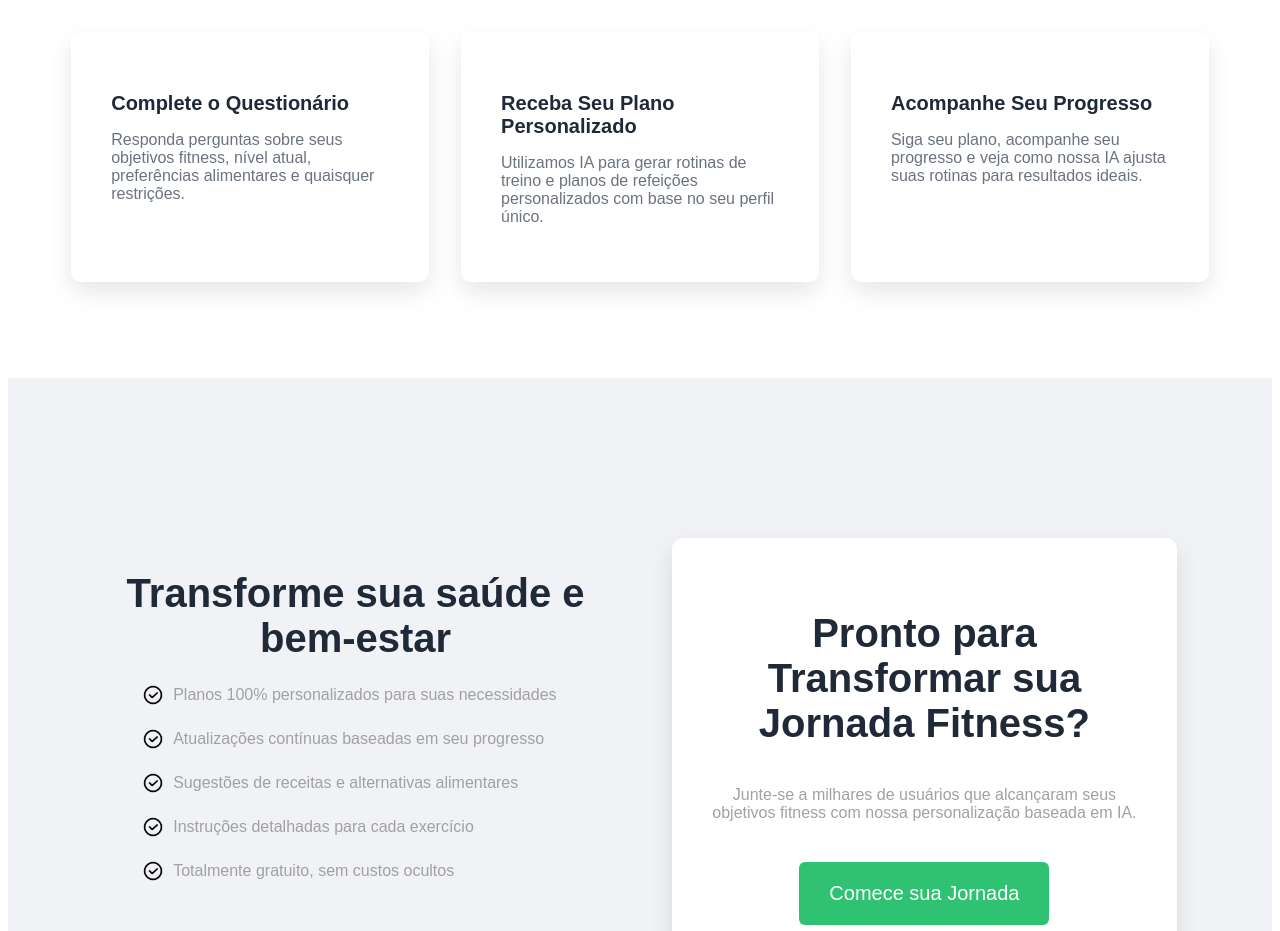
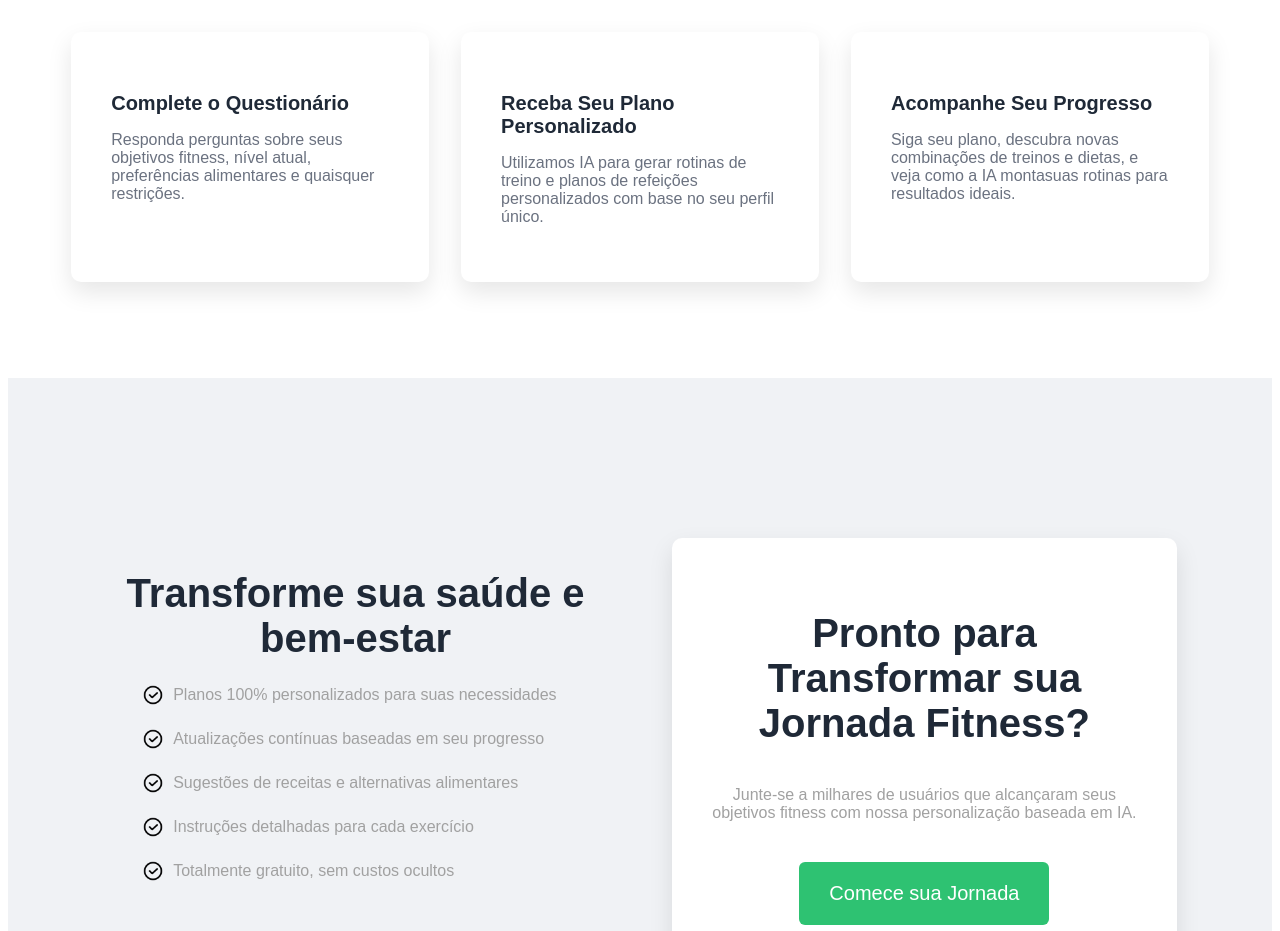
Before and after one commit to lucasntl/VitaAI, a plain HTML site: page frontend/index.html in a window 1280 px wide. Shown: the part 1640-2571 px from the top of the page. Drawn offline with Linux system fonts and the light colour scheme.

Commit message:
Update index.html Eduardo 24-06

```diff
--- a/frontend/index.html
+++ b/frontend/index.html
@@ -86,8 +86,7 @@
                 </div>
                 <div class="cartao">
                     <h3>Acompanhe Seu Progresso</h3>
-                    <p>Siga seu plano, acompanhe seu progresso e veja como nossa IA ajusta suas rotinas para resultados
-                        ideais.</p>
+                    <p>Siga seu plano, descubra novas combinações de treinos e dietas, e veja como a IA montasuas rotinas para resultados ideais.</p>
                 </div>
             </div>
         </section>
@@ -136,7 +135,7 @@
                 <h3>Contato</h3>
                 <ul>
                     <li><a href="mailto:contato@vitaai.com">contato@vitaai.com</a></li>
-                    <li><a href="tel:+5534999999999">+55 (34) 99639-9045</a></li>
+                    <li><a href="tel:+5534996399045">+55 (34) 99639-9045</a></li>
                 </ul>
             </div>
         </div>
```
